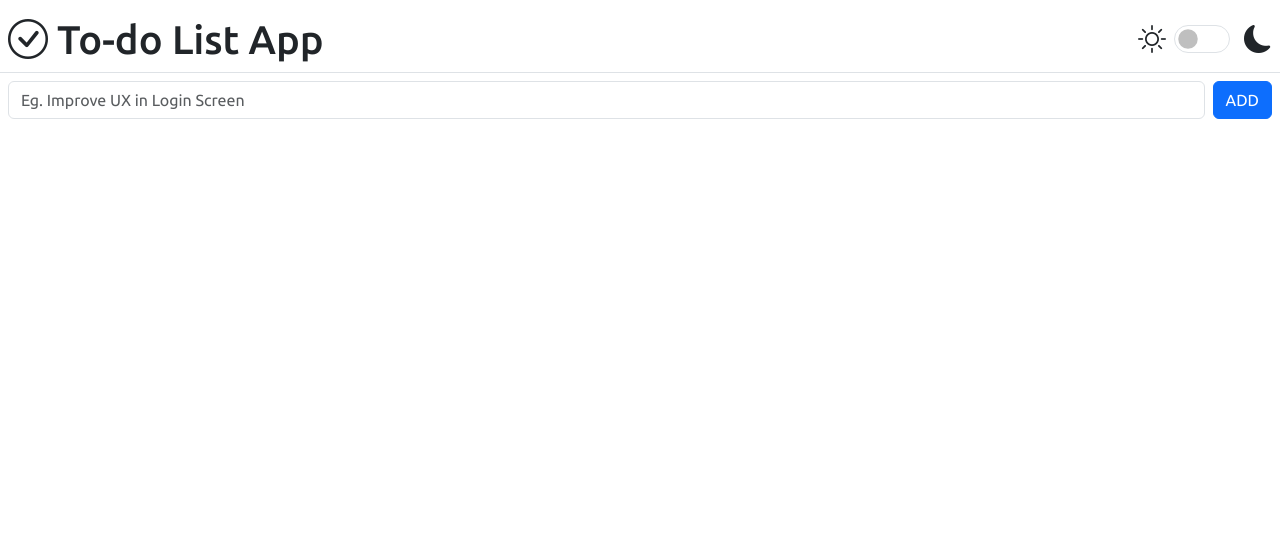
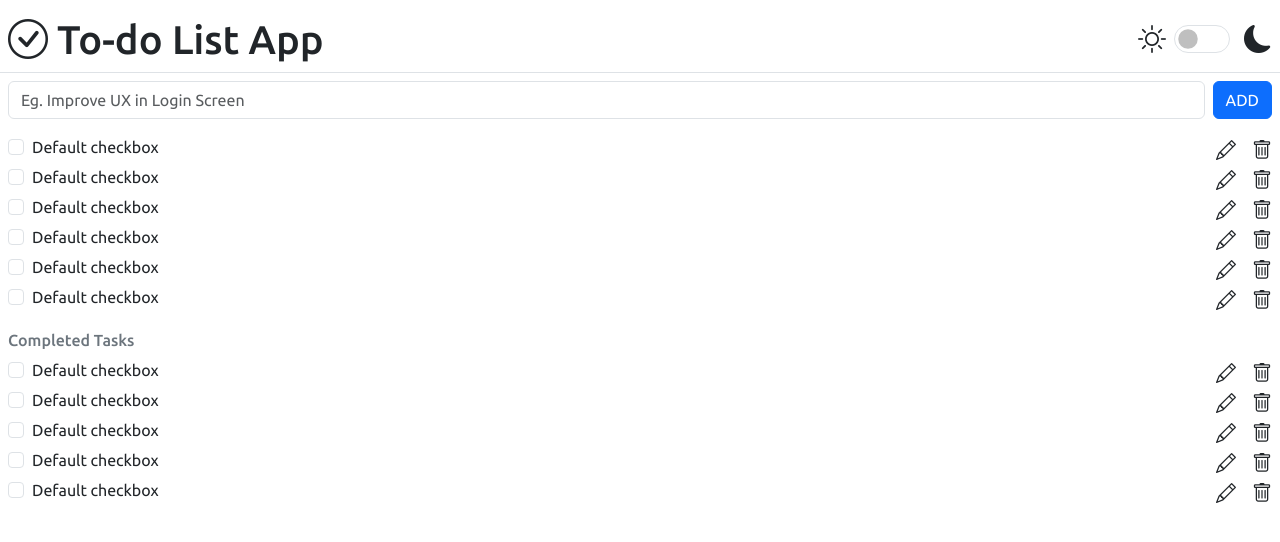
Before and after one commit to IJSE-Direct-Entry-Program-13/to-do-list-jquery-firebase-app, a website built with Vite: page index.html in a window 1280 px wide. Built offline with nearby package versions, Linux system fonts and the light colour scheme.

Commit message:
Implement the UI of task item

```diff
--- a/index.html
+++ b/index.html
@@ -5,6 +5,7 @@
     <meta name="viewport" content="width=device-width, initial-scale=1.0" />
     <title>To-do List App</title>
     <link rel="stylesheet" href="./src/css/style.css">
+    <script type="module" src="./src/js/main.js"></script>
   </head>
   <body>
     <section>
@@ -32,6 +33,26 @@
             </div>
           </form>
         </section>
+        <section id="tasks-list" class="p-2">
+<!--          <h5 class="text-secondary">Tasks</h5>-->
+          <section>
+            <div class="task-item d-flex justify-content-between">
+              <div class="form-check">
+                <input class="form-check-input" type="checkbox" value="" id="flexCheckDefault">
+                <label class="form-check-label" for="flexCheckDefault">
+                  Default checkbox
+                </label>
+              </div>
+              <div class="d-flex gap-3 fs-5">
+                <i class="bi bi-pencil"></i>
+                <i class="bi bi-trash"></i>
+              </div>
+            </div>
+          </section>
+        </section>
+        <section id="completed-task-list" class="p-2">
+          <h6 class="text-secondary">Completed Tasks</h6>
+        </section>
       </main>
     </section>
   </body>
--- /dev/null
+++ b/src/js/main.js
@@ -0,0 +1,8 @@
+import $ from 'jquery';
+
+const taskItem = $(".task-item");
+
+for (let i = 0; i < 5; i++) {
+    $("#tasks-list").append(taskItem.clone());
+    $("#completed-task-list").append(taskItem.clone());
+}
```
